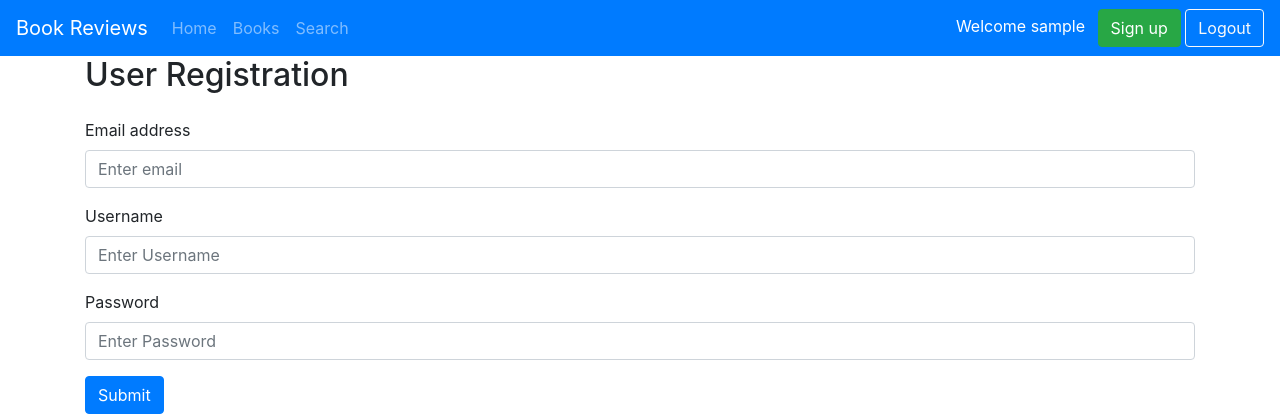
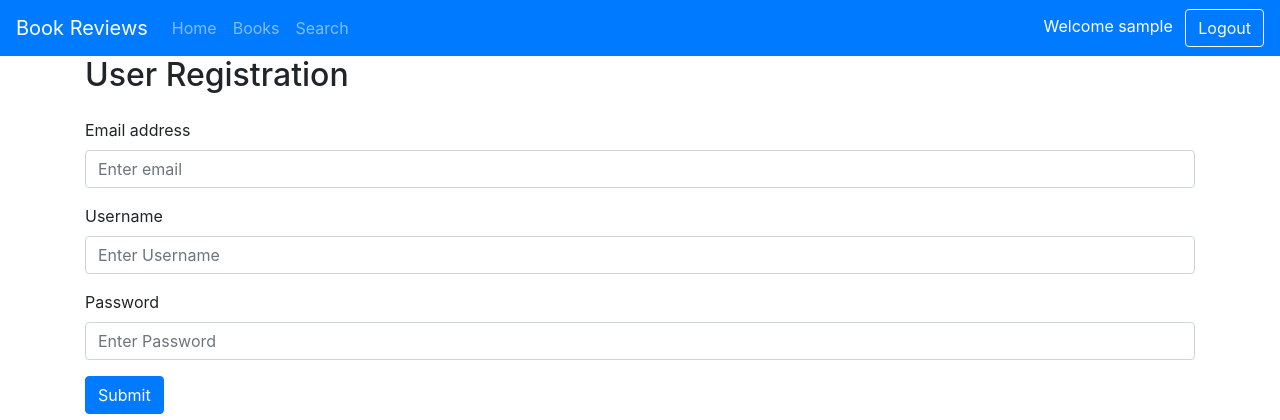
Before and after one commit to kyokawasaki/book-review, a Flask app: page /user in a window 1280 px wide. Shown: the top 420 px of the page. Run offline with Flask 2, Linux system fonts and the light colour scheme; the visitor is signed in with stand-in values (Sample User, id 1); some libraries are stand-ins or nearby versions.

Commit message:
Improve what is visible on the header to logged in users

```diff
--- a/templates/layout.html
+++ b/templates/layout.html
@@ -31,13 +31,14 @@
             <div class="ml-auto">
                 {% if session.user %}
                     <span class="d-inline-block mr-2 text-white">Welcome {{ session.user }}</span>
+                {% else %}
+                    <a class="d-inline-block btn btn-success rounded" href="{{ url_for('register') }}">Sign up</a>
                 {% endif %}
 
-                <a class="d-inline-block btn btn-success rounded" href="{{ url_for("register") }}">Sign up</a>
                 {% if not session.user %}
-                    <a class="btn btn-outline-light rounded" href="{{ url_for("login") }}">Login</a>
+                    <a class="btn btn-outline-light rounded" href="{{ url_for('login') }}">Login</a>
                 {% else %}
-                    <a class="btn btn-outline-light rounded" href="{{ url_for("logout") }}">Logout</a>
+                    <a class="btn btn-outline-light rounded" href="{{ url_for('logout') }}">Logout</a>
                 {% endif %}
             </div>
         </div>
```
